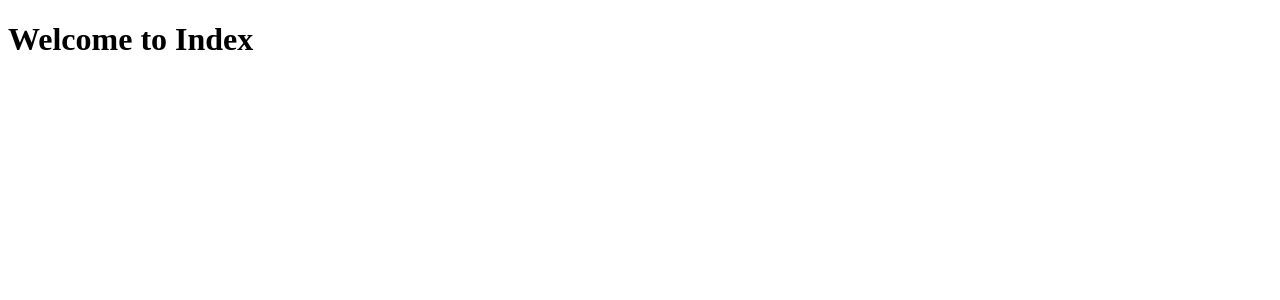
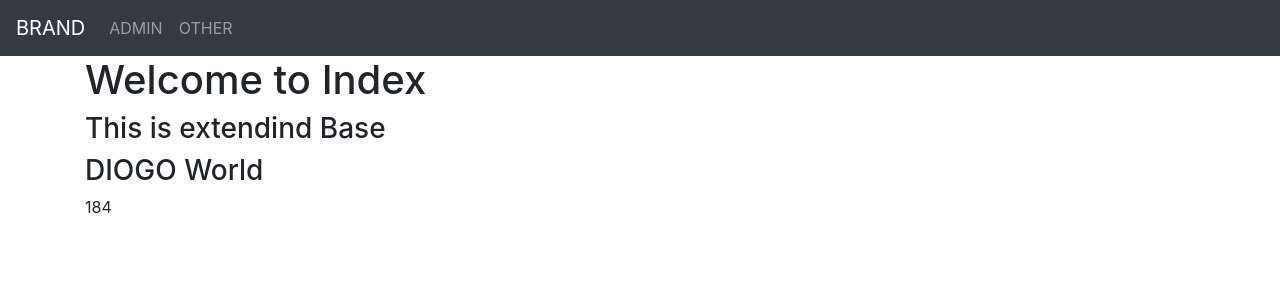
Before and after one commit to DiogoBerti/FullStackCourse, a Django app: page / in a window 1280 px wide. Shown: the top 300 px of the page. Run offline with Django 3.2, Linux system fonts and the light colour scheme; some libraries are stand-ins or nearby versions.

Commit message:
[ADD] -  Adicionado template inheritances e funcoes de templates

```diff
--- /dev/null
+++ b/learning_templates/basic_app/templatetags/my_extras.py
@@ -0,0 +1,22 @@
+from django import template
+
+# Importa para adicionar a library do Django
+register = template.Library()
+
+def cut(value,arg):
+    """
+        Isso corta todos os valores de arg do value
+    """
+    return value.replace(arg,'')
+
+# Registra a funcao com um nome(string)
+register.filter('cut',cut)
+
+
+# Outra forma de criar filtros
+@register.filter(name='new')
+def new(value,arg):
+    '''
+    Função criada para substituir por outra coisa
+    '''
+    return value.replace(arg,'DIOGO')
--- a/learning_templates/basic_app/views.py
+++ b/learning_templates/basic_app/views.py
@@ -3,7 +3,9 @@ from django.shortcuts import render
 # Create your views here.
 
 def index(request):
-    return render(request,'basic_app/index.html')
+    context_dict = {'text':'Hello World',
+                    'number': 150}
+    return render(request,'basic_app/index.html', context_dict)
 
 def other(request):
     return render(request, 'basic_app/other.html')
--- a/learning_templates/templates/basic_app/base.html
+++ b/learning_templates/templates/basic_app/base.html
@@ -0,0 +1,40 @@
+<!DOCTYPE html>
+<html>
+  <head>
+    <meta charset="utf-8">
+    <title>Base Template inherits</title>
+    <link rel="stylesheet" href="https://maxcdn.bootstrapcdn.com/bootstrap/4.0.0-beta.2/css/bootstrap.min.css"
+     integrity="sha384-PsH8R72JQ3SOdhVi3uxftmaW6Vc51MKb0q5P2rRUpPvrszuE4W1povHYgTpBfshb" crossorigin="anonymous">
+  </head>
+  <body>
+    <!-- Navigation Bar-->
+    <!-- Funciona no bootstrap 4.0.... foi necessario adicionar o navbar-fixed-top -->
+    <nav class="navbar navbar-expand-md navbar-dark navbar-fixed-top bg-dark">
+      <a class="navbar-brand" href="{%url 'index'%}">BRAND</a>
+      <button class="navbar-toggler" type="button" data-toggle="collapse" data-target="#navbarCollapse" aria-controls="navbarCollapse" aria-expanded="false" aria-label="Toggle navigation">
+        <span class="navbar-toggler-icon"></span>
+      </button>
+      <div class="collapse navbar-collapse" id="navbarCollapse">
+        <ul class="navbar-nav mr-auto">
+          <!-- <li class="nav-item active">
+            <a class="nav-link" href="#">BASE<span class="sr-only">(current)</span></a>
+          </li> -->
+          <li class="nav-item">
+            <a class="nav-link" href="{% url 'admin:index'%}">ADMIN</a>
+          </li>
+          <li class="nav-item">
+            <a class="nav-link" href="{% url 'basic_app:other'%}">OTHER</a>
+          </li>
+        </ul>
+      </div>
+    </nav>
+    <!--  -->
+
+    <div class="container">
+      {% block body_block %}
+      <!-- Tudo aqui será herdado -->
+      {% endblock %}
+    </div>
+
+  </body>
+</html>
--- a/learning_templates/templates/basic_app/index.html
+++ b/learning_templates/templates/basic_app/index.html
@@ -1,11 +1,17 @@
 <!DOCTYPE html>
-<html>
-  <head>
-    <meta charset="utf-8">
-    <title></title>
-  </head>
-  <body>
+
+
+{% extends "basic_app/base.html"%}
+    <!-- Carregando meus metodos de templatetags my_extras -->
+    {% load my_extras %}
+    <!-- Começa o bloco herdado -->
+    {% block body_block%}
+
     <h1>Welcome to Index</h1>
+    <h3>This is extendind Base</h3>
 
-  </body>
-</html>
+    <!-- Usando filtros podemos editar alguns dados que vem do banco, como stringslice e adicionar valores a numeros -->
+    <h3>{{ text|new:'Hello' }}</h3>
+
+    <p>{{ number|add:"34" }}</p>
+    {% endblock %}
```
Also changed, not shown: learning_templates/templates/basic_app/other.html (+8 -9 lines), learning_templates/basic_app/templatetags/__init__.py (added).
